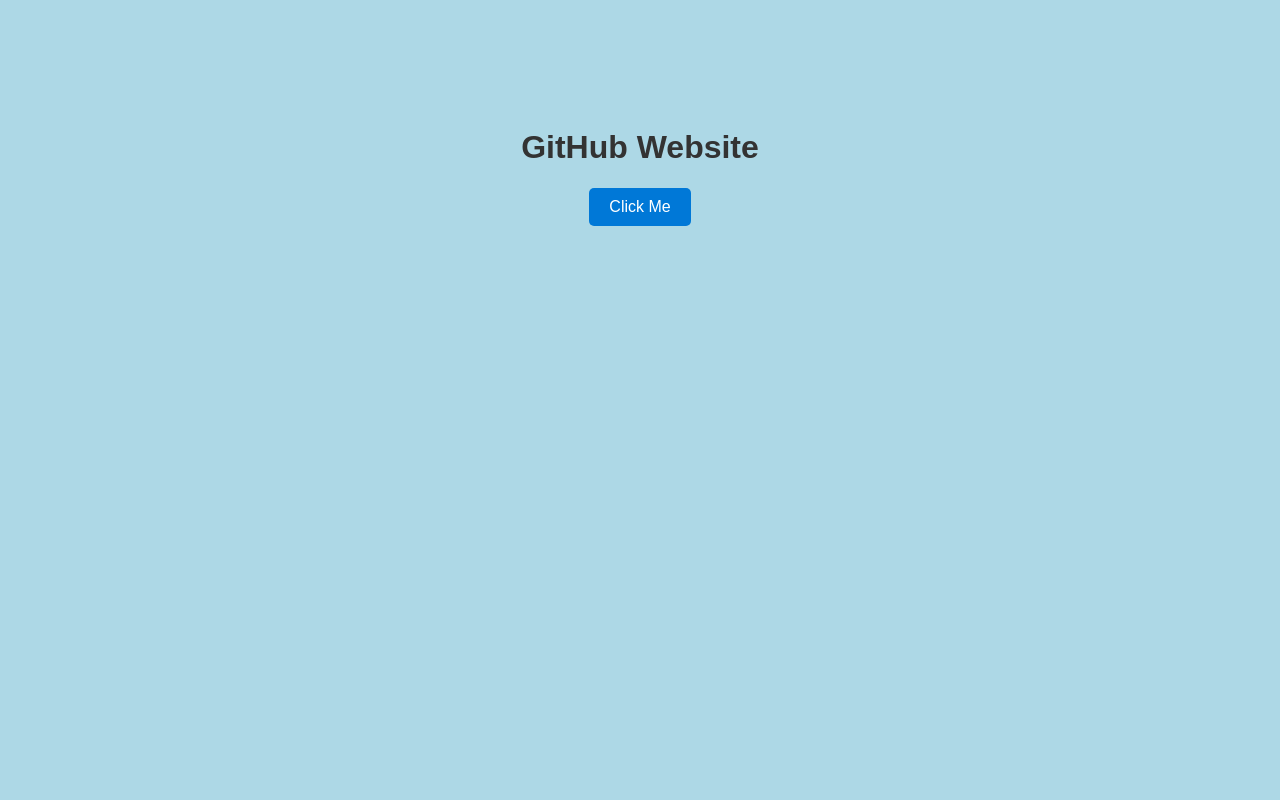
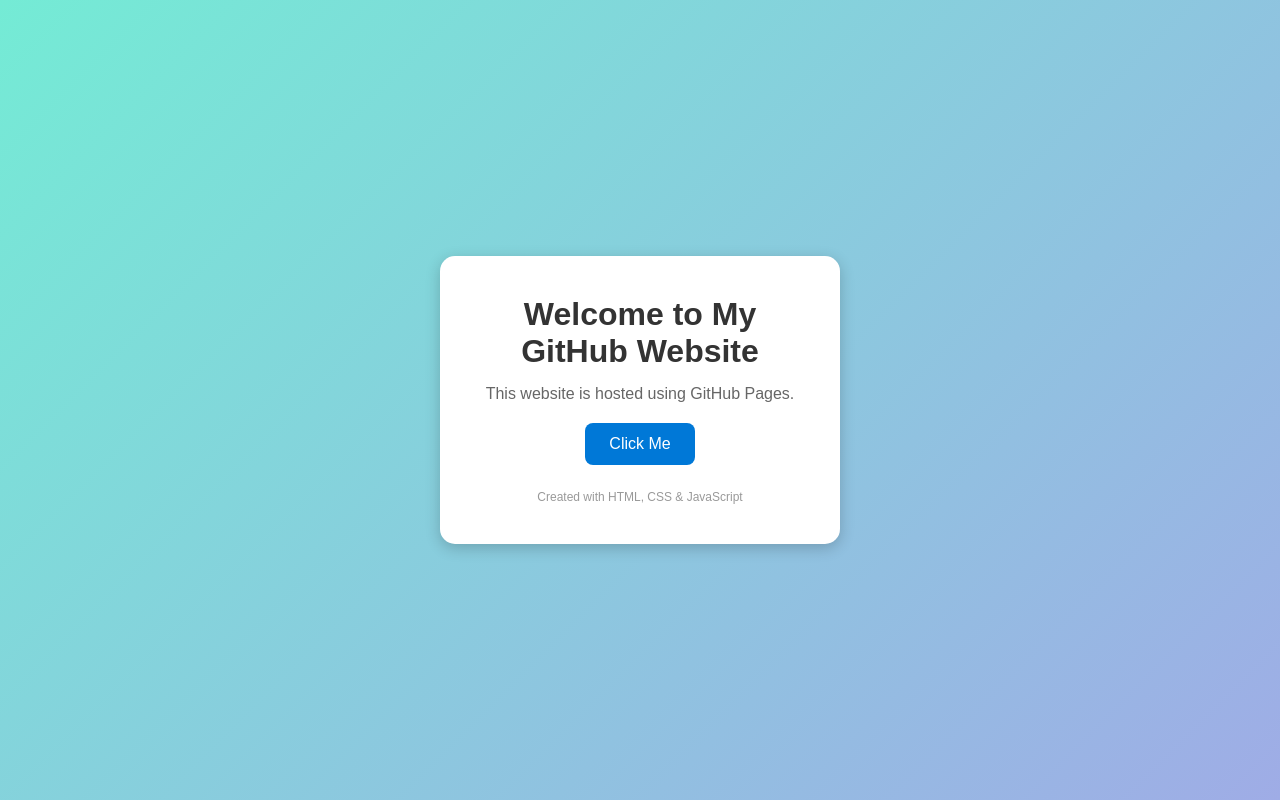
Before and after one commit to Princy2000/my-website, a plain HTML site: page index.html in a window 1280 px wide. Drawn offline with Linux system fonts and the light colour scheme.

Commit message:
Update index.html

```diff
--- a/index.html
+++ b/index.html
@@ -6,43 +6,88 @@
     <title>My GitHub Website</title>
 
     <style>
+        * {
+            margin: 0;
+            padding: 0;
+            box-sizing: border-box;
+        }
+
         body {
             font-family: Arial, sans-serif;
-            background-color: lightblue;
+            background: linear-gradient(135deg, #74ebd5, #9face6);
+            min-height: 100vh;
+            display: flex;
+            justify-content: center;
+            align-items: center;
+        }
+
+        .container {
+            background: white;
+            padding: 40px;
+            border-radius: 15px;
+            box-shadow: 0 4px 15px rgba(0,0,0,0.2);
             text-align: center;
-            padding-top: 100px;
+            width: 400px;
         }
 
         h1 {
             color: #333;
+            margin-bottom: 15px;
+        }
+
+        p {
+            color: #666;
+            margin-bottom: 20px;
         }
 
         button {
-            padding: 10px 20px;
+            background-color: #0078d7;
+            color: white;
+            border: none;
+            padding: 12px 24px;
             font-size: 16px;
+            border-radius: 8px;
             cursor: pointer;
-            border: none;
-            border-radius: 5px;
-            background-color: #0078D7;
-            color: white;
+            transition: 0.3s;
         }
 
         button:hover {
-            opacity: 0.9;
+            background-color: #005bb5;
+        }
+
+        #message {
+            margin-top: 20px;
+            font-weight: bold;
+            color: green;
+        }
+
+        footer {
+            margin-top: 25px;
+            font-size: 12px;
+            color: #999;
         }
     </style>
 </head>
 <body>
 
-    <h1>GitHub Website</h1>
+    <div class="container">
+        <h1>Welcome to My GitHub Website</h1>
 
-    <button onclick="showMessage()">
-        Click Me
-    </button>
+        <p>This website is hosted using GitHub Pages.</p>
+
+        <button onclick="showMessage()">Click Me</button>
+
+        <div id="message"></div>
+
+        <footer>
+            Created with HTML, CSS & JavaScript
+        </footer>
+    </div>
 
     <script>
         function showMessage() {
-            alert("Hello from GitHub!");
+            document.getElementById("message").innerHTML =
+                "🎉 Hello! Your website is running successfully on GitHub Pages.";
         }
     </script>
 
```
